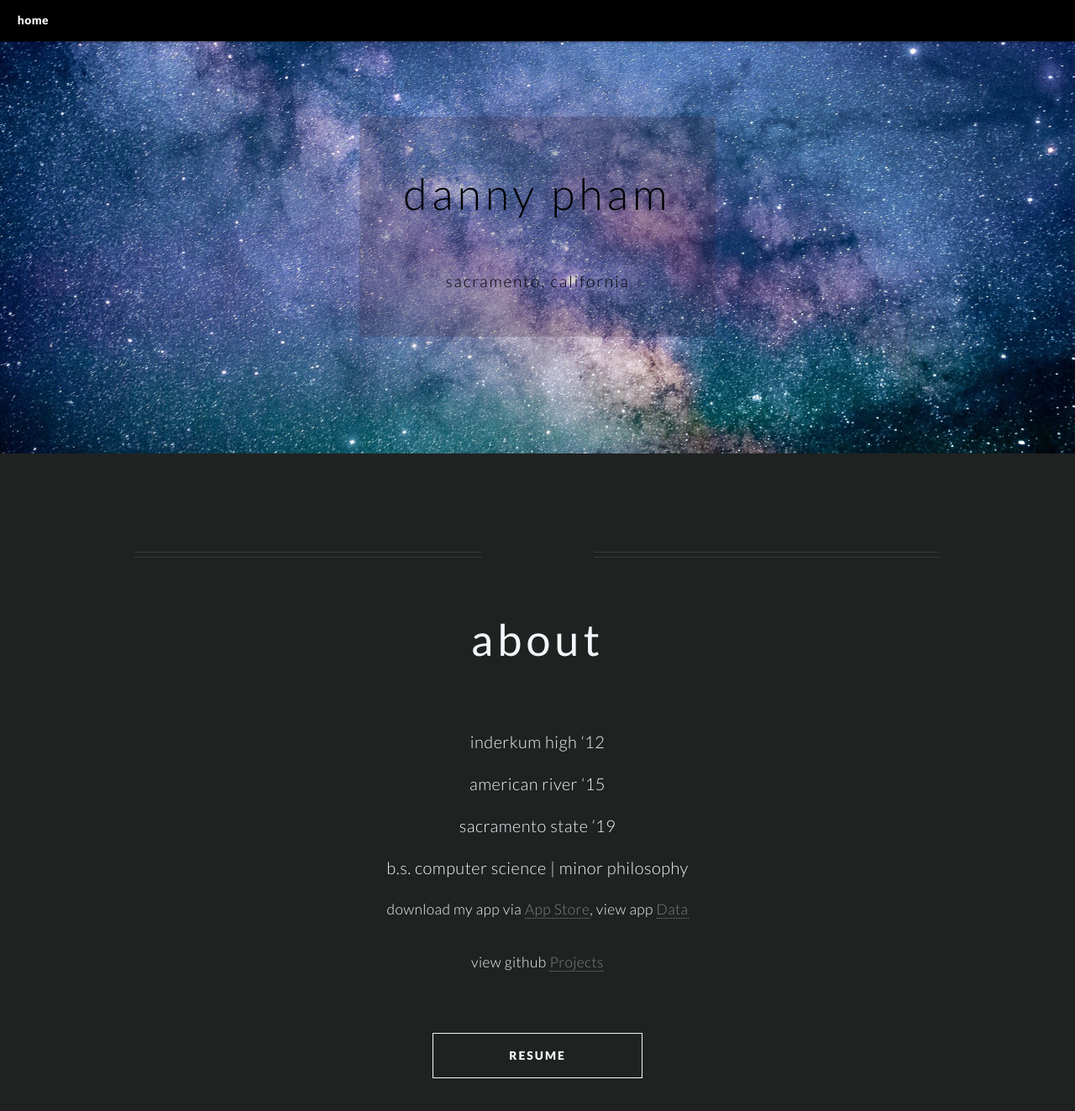
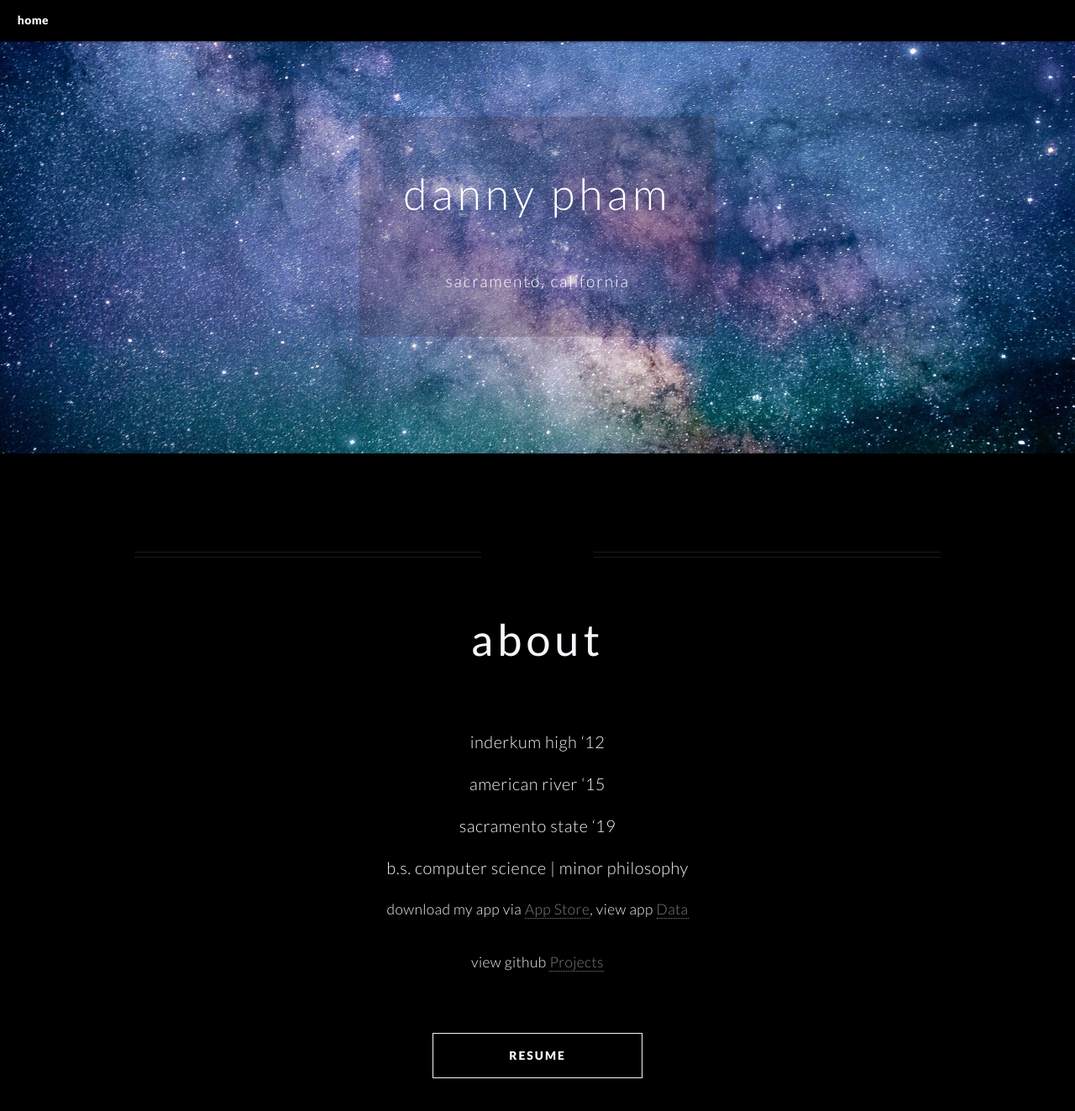
Before and after one commit to dp916/dp916.github.io, a Jekyll site: the page built from index.md, in a window 1280 px wide and 1400 px high. Shown: the top 1323 px of the window at 84% size. Built offline with Jekyll 4.4.1, drawn with Linux system fonts in a browser that asks for light colours.

Commit message:
Update style.css

```diff
--- a/css/style.css
+++ b/css/style.css
@@ -9,7 +9,7 @@ custom styles adapted from Twenty by HTML5 Up
 /* Basic */
 
 	body, #skel-layers-wrapper {
-		background: #202222;
+		background: black;
 	}
 
 	body.is-loading * {
@@ -693,7 +693,7 @@ custom styles adapted from Twenty by HTML5 Up
 		background-position: bottom center, top center;
 		background-repeat: no-repeat;
 		background-size: 25em, cover;
-		color: black;
+		color: white;
 		cursor: default;
 		padding: 8em 0;
 		text-align: center;
@@ -719,7 +719,7 @@ custom styles adapted from Twenty by HTML5 Up
 			-ms-animation-fill-mode: forwards;
 			animation-fill-mode: forwards;
 			background: rgba(52, 27, 43, 0.2);
-			color: black;
+			color: white;
 			display: inline-block;
 			opacity: 0;
 			padding: 3em;
@@ -797,7 +797,7 @@ custom styles adapted from Twenty by HTML5 Up
 		background-position: top center, bottom center;
 		background-repeat: no-repeat;
 		background-size: 25em, 25em, auto, cover;
-		color: black;
+		color: white;
 		padding: 5em 0em;
 		text-align: center;
 	}
@@ -809,7 +809,7 @@ custom styles adapted from Twenty by HTML5 Up
 /* Footer */
 
 	#footer {
-		background: #202222;
+		background: black;
 		color: #F3F6FA;
 		padding: 5em 5em 10em 5em;
 		text-align: center;
```
